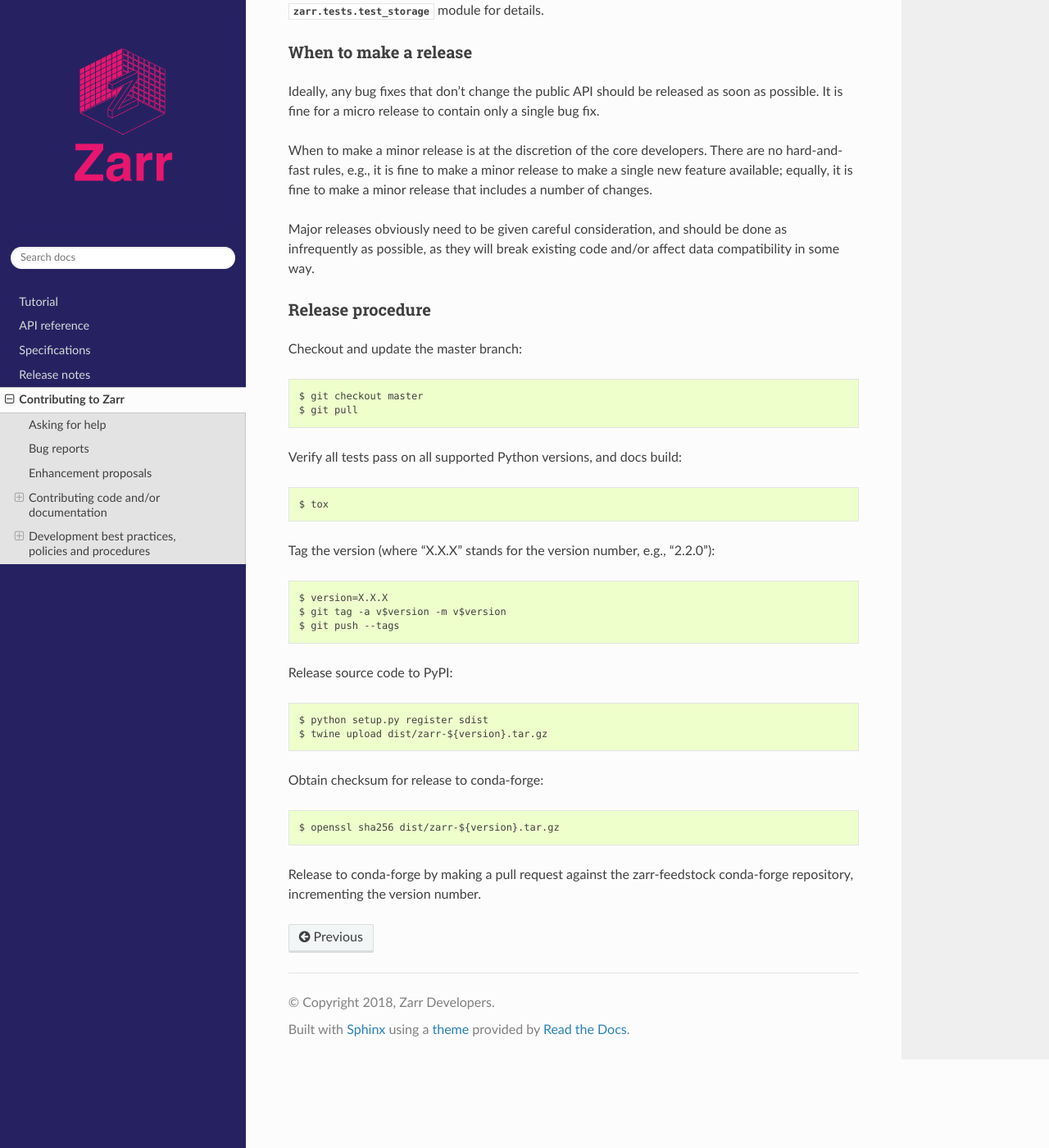
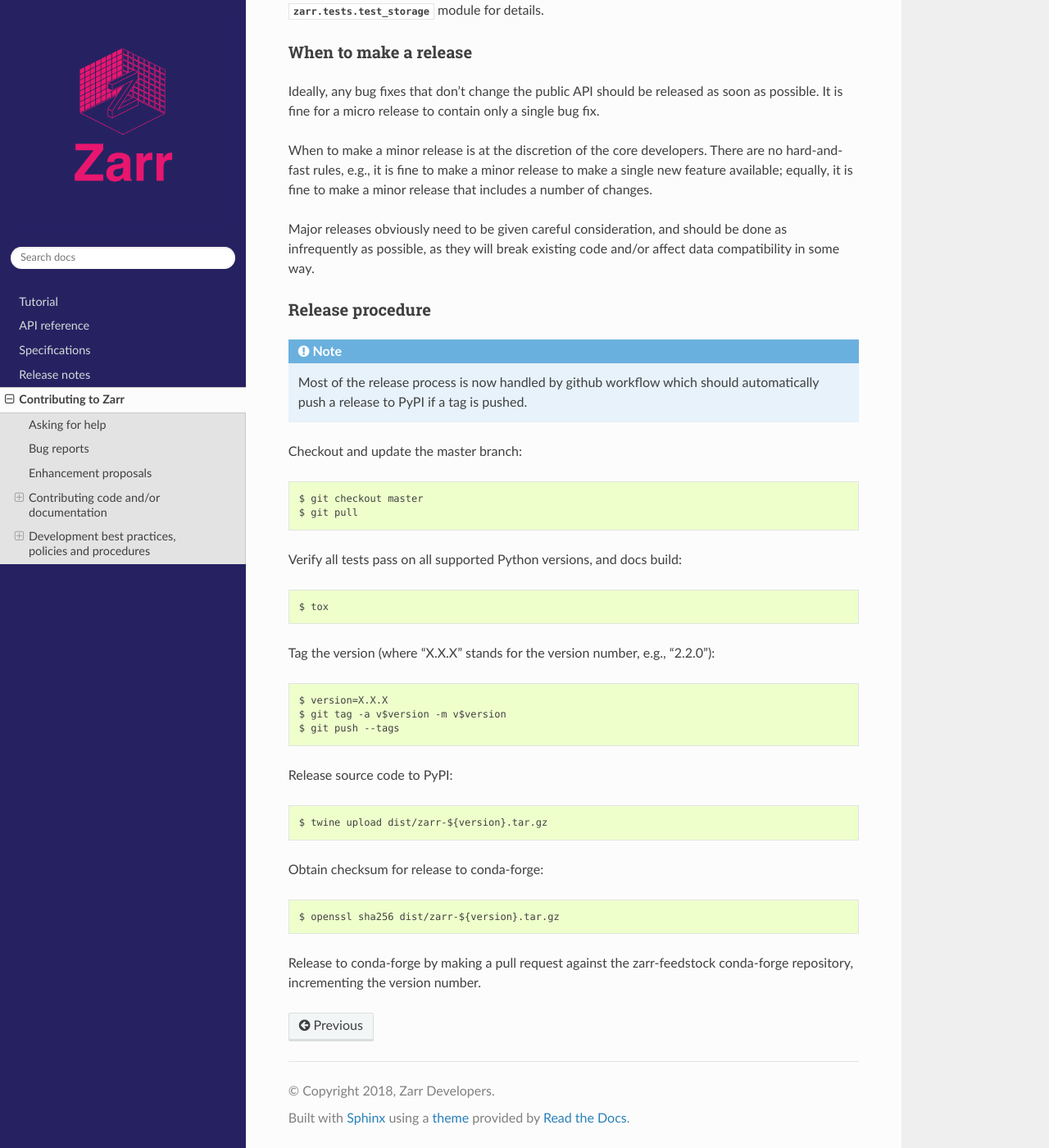
Before and after one commit to enthusiastdev121/zarr-python, a Sphinx documentation site: the page built from docs/contributing.rst, in a window 1280 px wide and 1400 px high, scrolled down 6713 px. Shown: the whole window at 82% size. Built offline with Sphinx 7.4.7 and the Read the Docs theme 2.0.0, drawn with Linux system fonts in a browser that asks for light colours; the version number could not be read and is left out.

Commit message:
Use github workflow to build sdist/wheel and upload.
use `build` to build both a sdist and a platform independant wheel on
tagging.

```diff
--- a/docs/contributing.rst
+++ b/docs/contributing.rst
@@ -330,6 +330,11 @@ compatibility in some way.
 Release procedure
 ~~~~~~~~~~~~~~~~~
 
+.. note::
+
+   Most of the release process is now handled by github workflow which should
+   automatically push a release to PyPI if a tag is pushed.
+
 Checkout and update the master branch::
 
     $ git checkout master
@@ -347,7 +352,6 @@ Tag the version (where "X.X.X" stands for the version number, e.g., "2.2.0")::
 
 Release source code to PyPI::
 
-    $ python setup.py register sdist
     $ twine upload dist/zarr-${version}.tar.gz
 
 Obtain checksum for release to conda-forge::
--- /dev/null
+++ b/pyproject.toml
@@ -0,0 +1,3 @@
+[build-system]
+requires = ["setuptools>=40.8.0", "wheel"]
+build-backend = "setuptools.build_meta"
```
Also changed, not shown: 1 other file.
